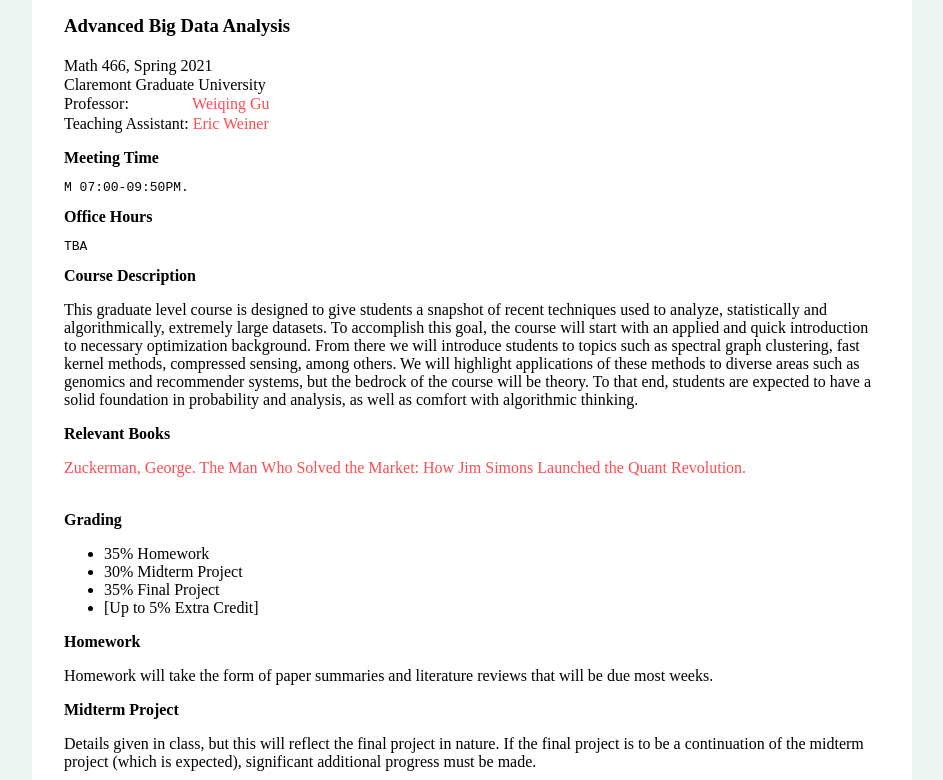
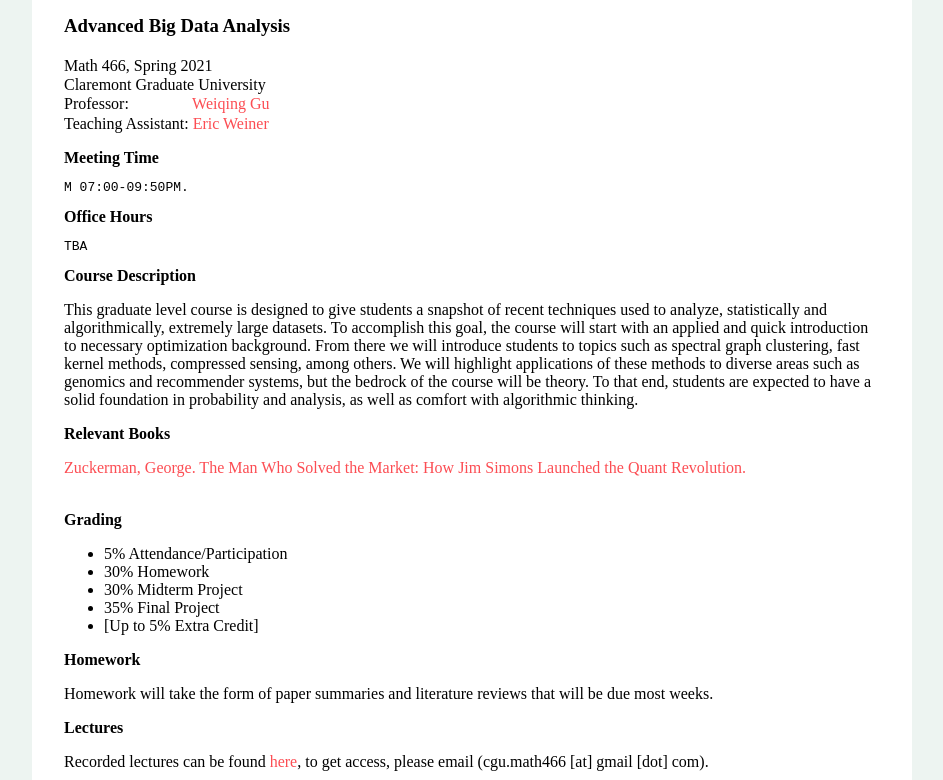
Before and after one commit to cgu-math466/website, a plain HTML site: page info.html in a window 1280 px wide. Shown: the part 172-952 px from the top of the page, without its empty margins (168-1111 px from the left). Drawn offline with Linux system fonts and the light colour scheme.

Commit message:
First week update

```diff
--- a/info.html
+++ b/info.html
@@ -67,7 +67,8 @@
 
             <h4>Grading</h4>
             <ul>
-                <li>35% Homework</li>
+                <li>5% Attendance/Participation</li>
+                <li>30% Homework</li>
                 <li>30% Midterm Project</li>
                 <li>35% Final Project</li>
                 <li>[Up to 5% Extra Credit]</li>
@@ -76,6 +77,10 @@
             <h4>Homework</h4>
             <p>
                 Homework will take the form of paper summaries and literature reviews that will be due most weeks.
+            </p>
+            <h4>Lectures</h4>
+            <p>
+                Recorded lectures can be found <a href='https://drive.google.com/drive/folders/1OsO6sLpXoTdEcw8hHrLED6LJ_F0Nm77_?usp=sharing'>here</a>, to get access, please email (cgu.math466 [at] gmail [dot] com).
             </p>
 
             <a name="midterm"></a>
```
Also changed, not shown: index.html (+5 -2 lines).
